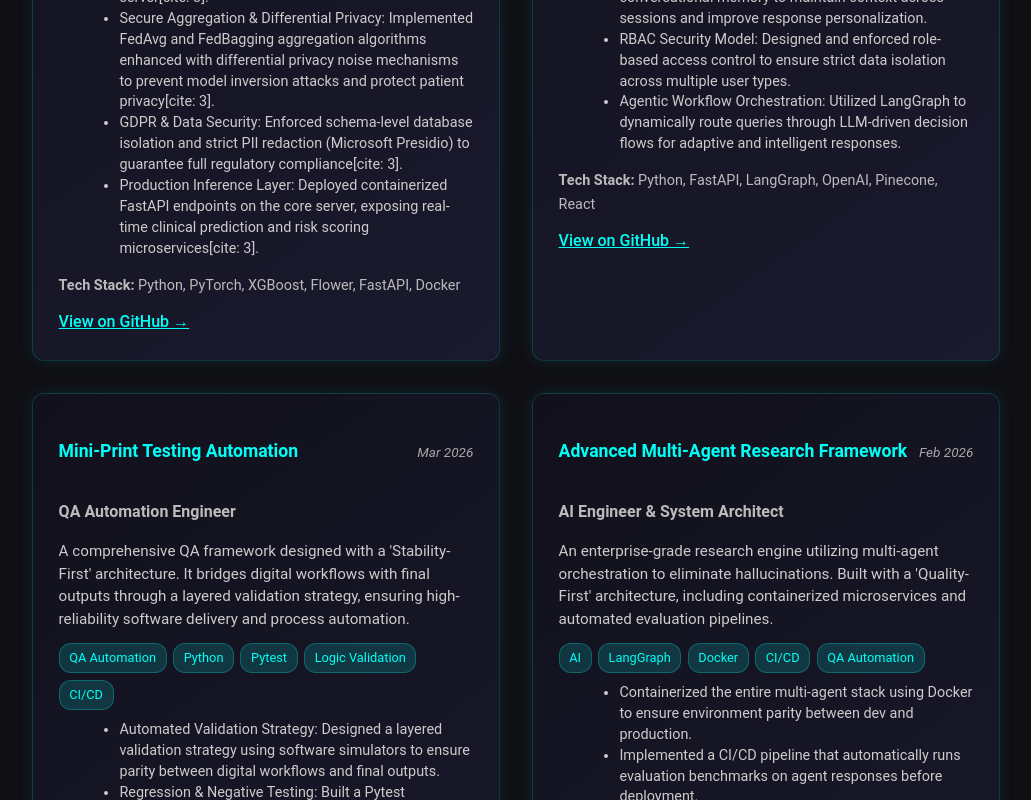
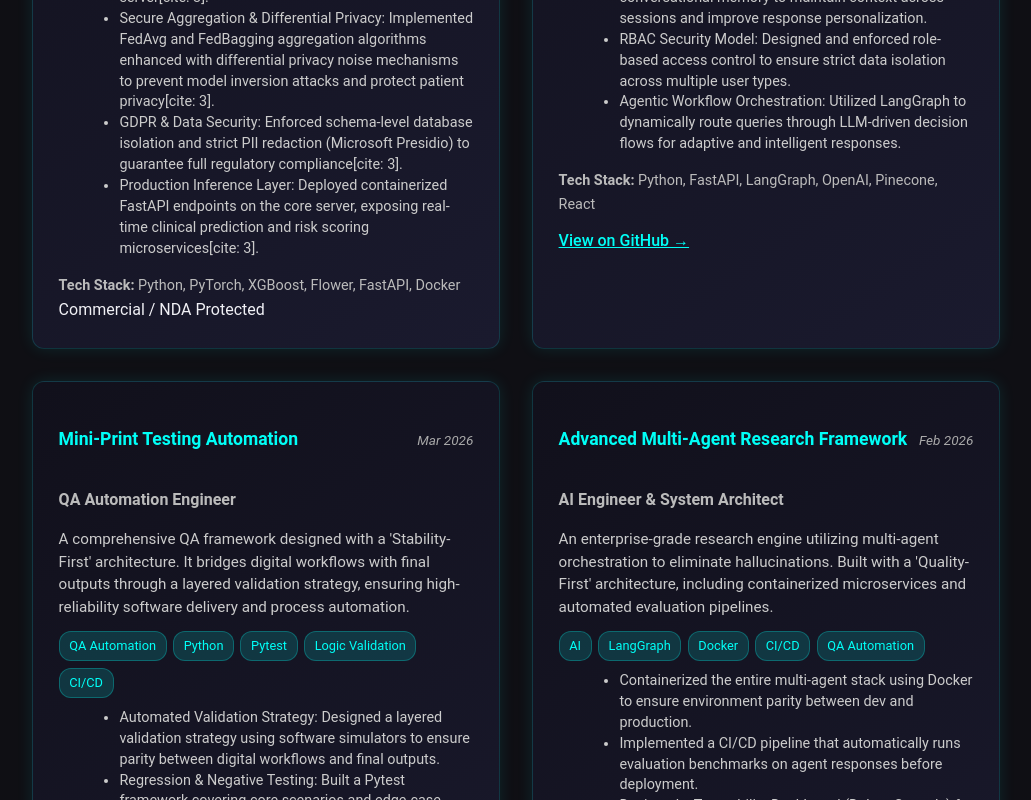
Before and after one commit to abhisakh/Advance_Portfolio, a React (Vite) app in the folder portfolio/: page /ai-projects in a window 1280 px wide. Shown: the part 1207-2007 px from the top of the page, without its empty margins (176-1207 px from the left). Built offline with nearby package versions, Linux system fonts and the light colour scheme.

Commit message:
Modified the Github link appearace to incorate standard text in case the project is confidential

```diff
--- a/portfolio/src/pages/AIProjects.jsx
+++ b/portfolio/src/pages/AIProjects.jsx
@@ -80,17 +80,20 @@ const AIProjects = () => {
                     <strong>Tech Stack:</strong>{" "}
                     {proj.techStack?.join(", ")}
                   </div>
-
-                  {/* 🔗 GitHub Link */}
+                  {/* 🔗 GitHub Link / Project Status */}
                   {proj.github && (
+                    /^(https?:\/\/|www\.)/i.test(proj.github) ? (
                       <a
-                      href={proj.github}
+                        href={proj.github.startsWith("www.") ? `https://${proj.github}` : proj.github}
                         target="_blank"
                         rel="noopener noreferrer"
                         className="github-link"
                       >
                         View on GitHub →
                       </a>
+                    ) : (
+                      <span className="confidential-text">{proj.github}</span>
+                    )
                   )}
                 </div>
               ))
```
Lines whose indentation alone changed are shown as unchanged.
